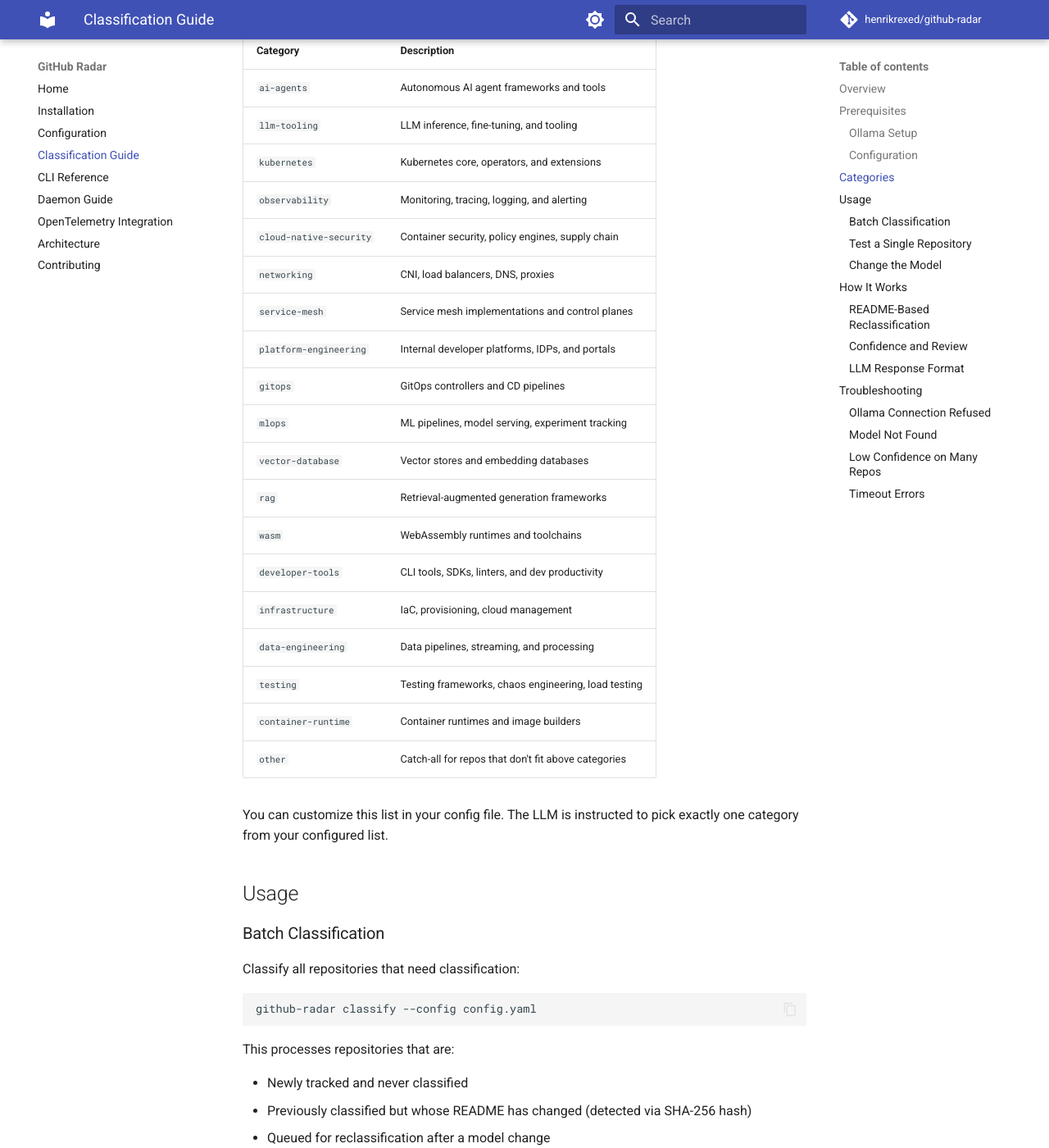
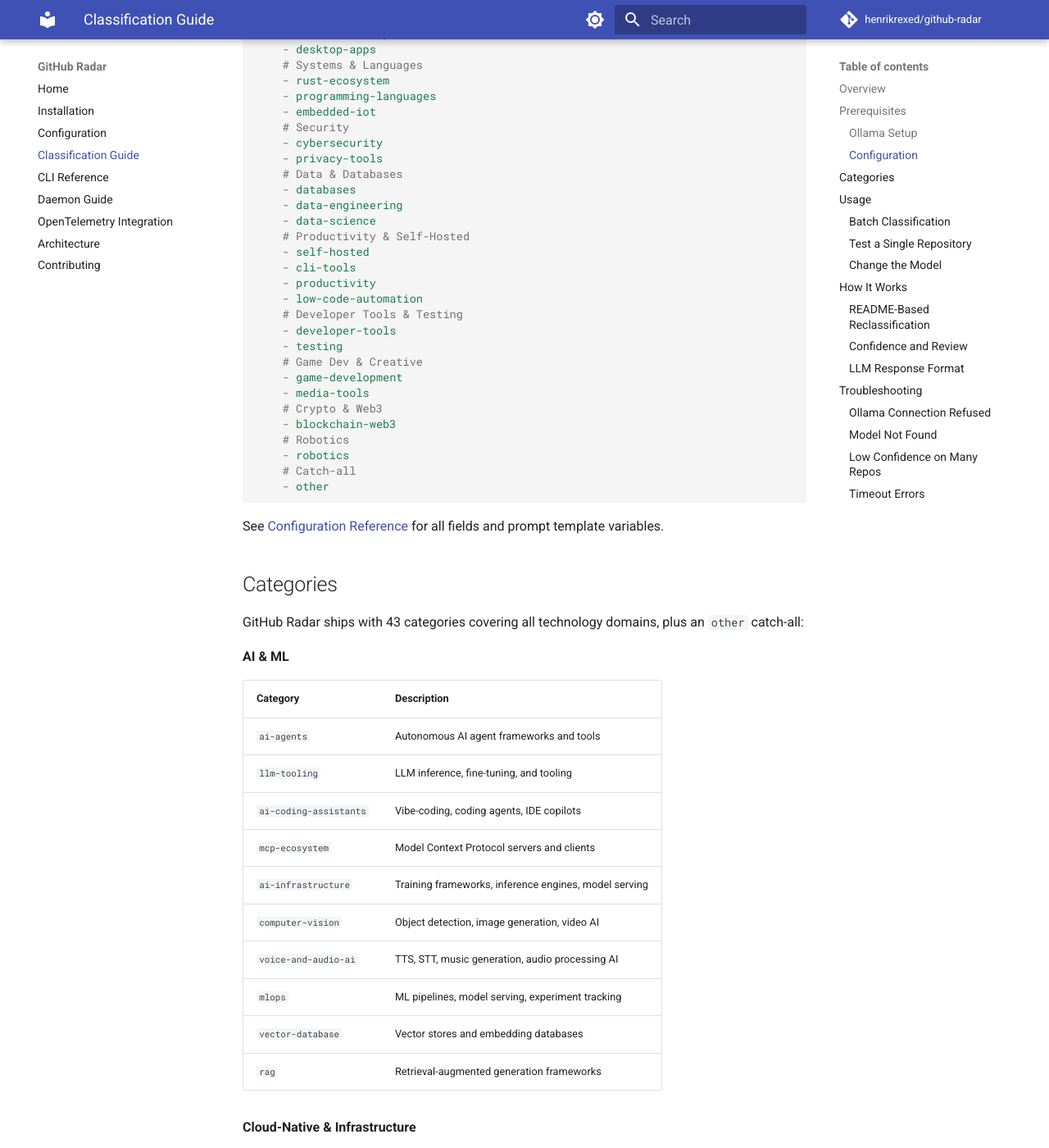
Before and after one commit to henrikrexed/github-radar, an MkDocs documentation site: the page built from docs/classification.md, in a window 1280 px wide and 1400 px high, scrolled down 1855 px. Shown: the whole window at 82% size. Built offline with MkDocs 1.6.1 and Material for MkDocs 9.7.7, drawn with Linux system fonts in a browser that asks for light colours; comment, search, counter and statistics services are not loaded; some of the changed text lies outside the part shown.

Commit message:
feat: expand classification beyond CNCF to general GitHub trend detection
- Update config types and example YAML with broader category taxonomy
- Expand discovery topics from 10 to 40+ covering all tech domains
- Lower min_stars (50→20), increase max_age_days (180→365) for wider discovery
- Update docs and README to reflect general trend detection scope
- Daemon now auto-classifies repos after each scan cycle

Co-Authored-By: Paperclip <noreply@paperclip.ing>

````diff
--- a/docs/classification.md
+++ b/docs/classification.md
@@ -1,6 +1,6 @@
 # Classification Guide
 
-GitHub Radar can automatically classify tracked repositories into CNCF and cloud-native categories using a local LLM via [Ollama](https://ollama.com). This helps organize large numbers of discovered repositories by technology domain.
+GitHub Radar can automatically classify tracked repositories into technology categories using a local LLM via [Ollama](https://ollama.com). This helps organize large numbers of discovered repositories by technology domain. The taxonomy covers all of tech — from cloud-native and AI to web frameworks, mobile, game dev, and more.
 
 ## Overview
 
@@ -45,8 +45,18 @@ classification:
   max_readme_chars: 2000
   min_confidence: 0.6
   categories:
+    # AI & ML
     - ai-agents
     - llm-tooling
+    - ai-coding-assistants
+    - mcp-ecosystem
+    - ai-infrastructure
+    - computer-vision
+    - voice-and-audio-ai
+    - mlops
+    - vector-database
+    - rag
+    # Cloud-Native & Infrastructure
     - kubernetes
     - observability
     - cloud-native-security
@@ -54,15 +64,43 @@ classification:
     - service-mesh
     - platform-engineering
     - gitops
-    - mlops
-    - vector-database
-    - rag
+    - infrastructure
+    - container-runtime
     - wasm
+    # Web & Frontend
+    - web-frameworks
+    - frontend-ui
+    - css-and-styling
+    # Mobile & Desktop
+    - mobile-development
+    - desktop-apps
+    # Systems & Languages
+    - rust-ecosystem
+    - programming-languages
+    - embedded-iot
+    # Security
+    - cybersecurity
+    - privacy-tools
+    # Data & Databases
+    - databases
+    - data-engineering
+    - data-science
+    # Productivity & Self-Hosted
+    - self-hosted
+    - cli-tools
+    - productivity
+    - low-code-automation
+    # Developer Tools & Testing
     - developer-tools
-    - infrastructure
-    - data-engineering
     - testing
-    - container-runtime
+    # Game Dev & Creative
+    - game-development
+    - media-tools
+    # Crypto & Web3
+    - blockchain-web3
+    # Robotics
+    - robotics
+    # Catch-all
     - other
 ```
 
@@ -70,12 +108,27 @@ See [Configuration Reference](configuration.md#classification-configuration) for
 
 ## Categories
 
-GitHub Radar ships with 19 CNCF-aligned categories plus an `other` catch-all:
+GitHub Radar ships with 43 categories covering all technology domains, plus an `other` catch-all:
+
+**AI & ML**
 
 | Category | Description |
 |----------|-------------|
 | `ai-agents` | Autonomous AI agent frameworks and tools |
 | `llm-tooling` | LLM inference, fine-tuning, and tooling |
+| `ai-coding-assistants` | Vibe-coding, coding agents, IDE copilots |
+| `mcp-ecosystem` | Model Context Protocol servers and clients |
+| `ai-infrastructure` | Training frameworks, inference engines, model serving |
+| `computer-vision` | Object detection, image generation, video AI |
+| `voice-and-audio-ai` | TTS, STT, music generation, audio processing AI |
+| `mlops` | ML pipelines, model serving, experiment tracking |
+| `vector-database` | Vector stores and embedding databases |
+| `rag` | Retrieval-augmented generation frameworks |
+
+**Cloud-Native & Infrastructure**
+
+| Category | Description |
+|----------|-------------|
 | `kubernetes` | Kubernetes core, operators, and extensions |
 | `observability` | Monitoring, tracing, logging, and alerting |
 | `cloud-native-security` | Container security, policy engines, supply chain |
@@ -83,15 +136,77 @@ GitHub Radar ships with 19 CNCF-aligned categories plus an `other` catch-all:
 | `service-mesh` | Service mesh implementations and control planes |
 | `platform-engineering` | Internal developer platforms, IDPs, and portals |
 | `gitops` | GitOps controllers and CD pipelines |
-| `mlops` | ML pipelines, model serving, experiment tracking |
-| `vector-database` | Vector stores and embedding databases |
-| `rag` | Retrieval-augmented generation frameworks |
+| `infrastructure` | IaC, provisioning, cloud management |
+| `container-runtime` | Container runtimes and image builders |
 | `wasm` | WebAssembly runtimes and toolchains |
-| `developer-tools` | CLI tools, SDKs, linters, and dev productivity |
-| `infrastructure` | IaC, provisioning, cloud management |
+
+**Web & Frontend**
+
+| Category | Description |
+|----------|-------------|
+| `web-frameworks` | Next.js, Svelte, Astro, Remix, Nuxt, and similar |
+| `frontend-ui` | Component libraries, design systems (shadcn/ui, Radix) |
+| `css-and-styling` | Tailwind, CSS-in-JS, animation libraries |
+
+**Mobile & Desktop**
+
+| Category | Description |
+|----------|-------------|
+| `mobile-development` | Flutter, React Native, Kotlin Multiplatform, Swift |
+| `desktop-apps` | Tauri, Electron, cross-platform desktop apps |
+
+**Systems & Languages**
+
+| Category | Description |
+|----------|-------------|
+| `rust-ecosystem` | Rust libraries, frameworks, and tools |
+| `programming-languages` | New languages, compilers, interpreters (Zig, Mojo, Gleam) |
+| `embedded-iot` | ESP32, Arduino, Raspberry Pi, firmware, RTOS |
+
+**Security**
+
+| Category | Description |
+|----------|-------------|
+| `cybersecurity` | Pentesting tools, vulnerability scanners, CTF tools |
+| `privacy-tools` | VPNs, proxies, encryption tools, ad blockers |
+
+**Data & Databases**
+
+| Category | Description |
+|----------|-------------|
+| `databases` | Database engines, ORMs, and database tools |
 | `data-engineering` | Data pipelines, streaming, and processing |
+| `data-science` | Jupyter, pandas-alternatives, visualization, analysis |
+
+**Productivity & Self-Hosted**
+
+| Category | Description |
+|----------|-------------|
+| `self-hosted` | Self-hosted alternatives (n8n, Immich, HomeAssistant) |
+| `cli-tools` | Terminal utilities, TUI frameworks |
+| `productivity` | Note-taking, knowledge management, PKM tools |
+| `low-code-automation` | Workflow engines, no-code builders, automation platforms |
+
+**Developer Tools & Testing**
+
+| Category | Description |
+|----------|-------------|
+| `developer-tools` | SDKs, linters, and dev productivity tools |
 | `testing` | Testing frameworks, chaos engineering, load testing |
-| `container-runtime` | Container runtimes and image builders |
+
+**Game Dev & Creative**
+
+| Category | Description |
+|----------|-------------|
+| `game-development` | Godot, Bevy, game engines, 3D/AR/VR |
+| `media-tools` | Video editors, ffmpeg wrappers, streaming, image processing |
+
+**Other Domains**
+
+| Category | Description |
+|----------|-------------|
+| `blockchain-web3` | Ethereum, Solana, DeFi, smart contracts |
+| `robotics` | ROS, simulation, computer vision for robots |
 | `other` | Catch-all for repos that don't fit above categories |
 
 You can customize this list in your config file. The LLM is instructed to pick exactly one category from your configured list.
````
Also changed, not shown: README.md (+67 -1 lines), 2 other files.
